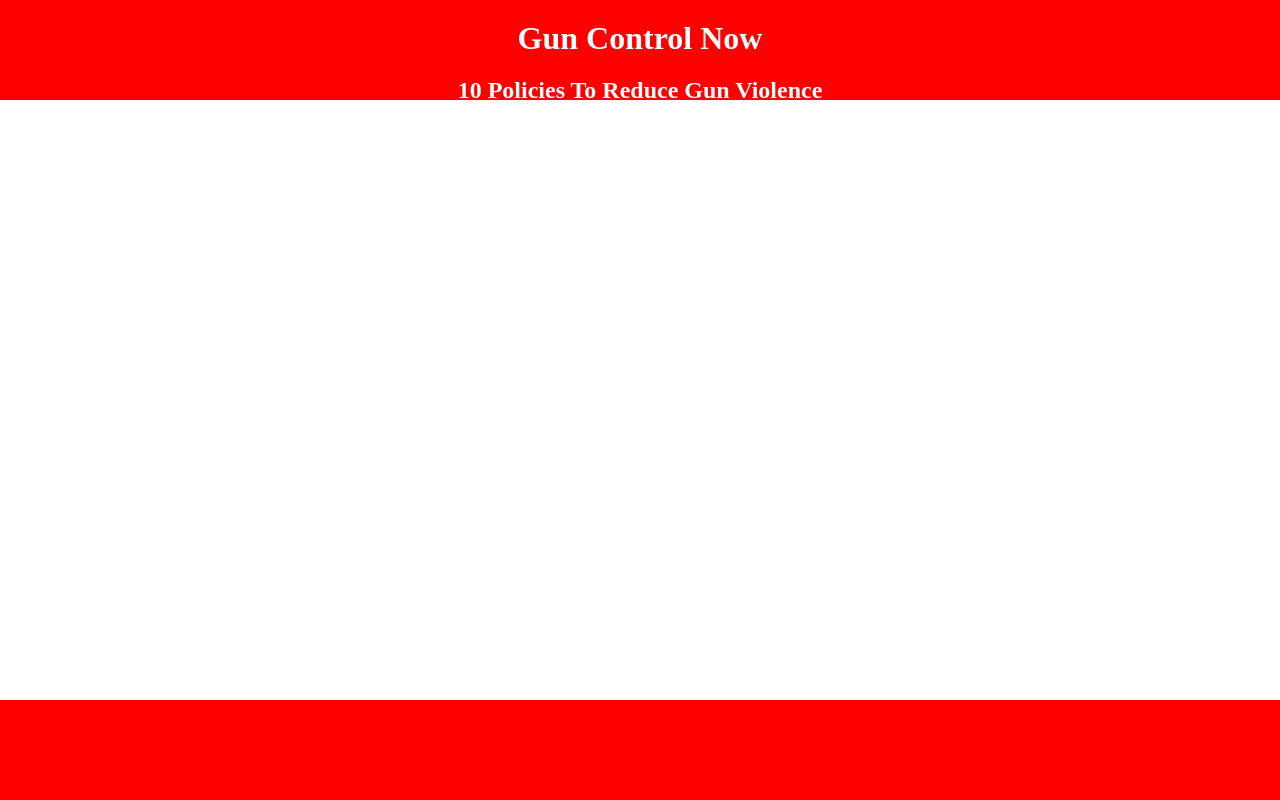
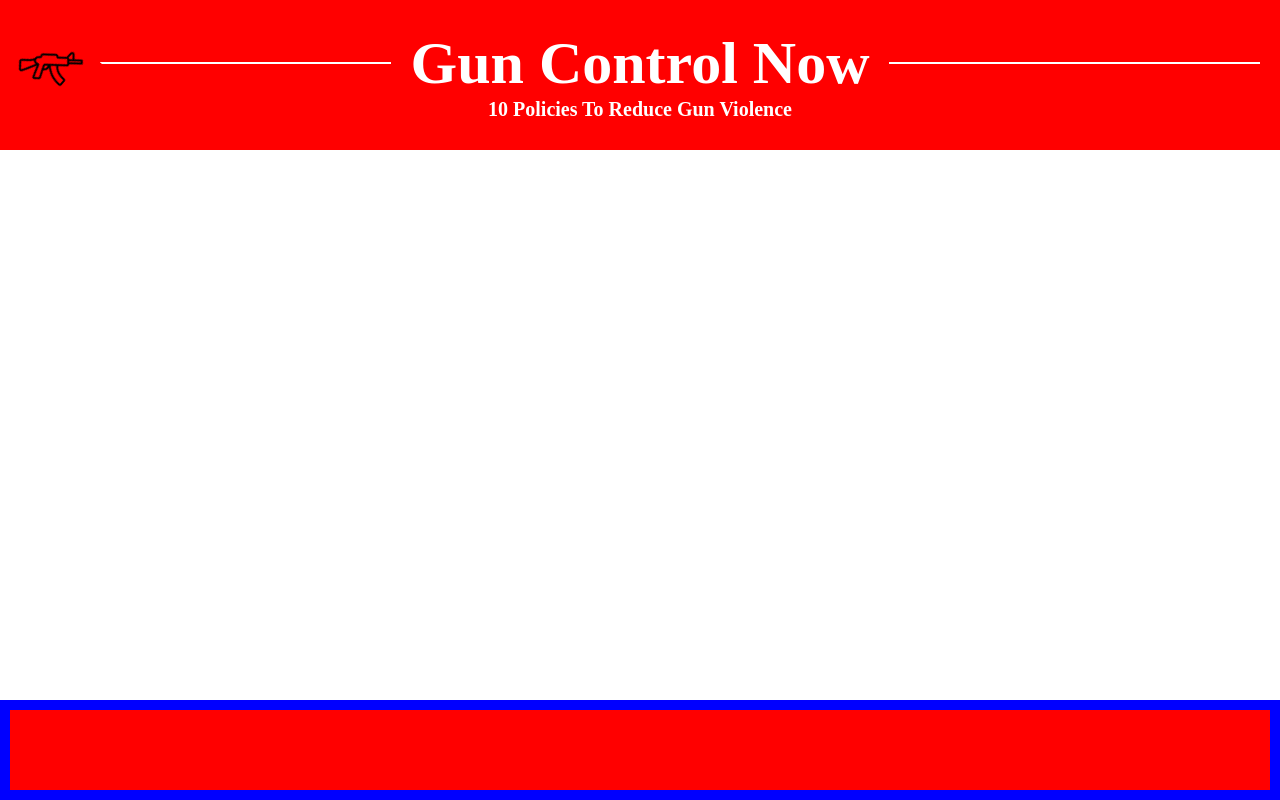
Before and after one commit to Hiccup246/gun-control-policies, a Nuxt app: page / in a window 1280 px wide. Built offline with nearby package versions, Linux system fonts and the light colour scheme.

Commit message:
Half complete header with context overflowing

```diff
--- a/app.vue
+++ b/app.vue
@@ -35,4 +35,8 @@
   body {
     margin: 0;
   }
+
+  * {
+    box-sizing: border-box;
+  }
 </style>
--- a/components/GunControlFooter.vue
+++ b/components/GunControlFooter.vue
@@ -8,5 +8,6 @@
     height: 100px;
     background-color: red;
     width: 100%;
+    border: 10px solid blue;
   }
 </style>
--- a/components/GunControlHeader.vue
+++ b/components/GunControlHeader.vue
@@ -1,26 +1,79 @@
 <template>
   <div class="header">
-    <h1 class="title">Gun Control Now</h1>
-    <h2 class="sub-title">10 Policies To Reduce Gun Violence</h2>
+    <div class="header-content">
+      <div class="title">
+          <img src="~/assets/imgs/rifle.webp" alt="Rifle" class="rifle-image" />
+        <h1 class="title-text">Gun Control Now</h1>
+        <div class="bullet-line"></div>
+      </div>
+      <h2 class="sub-title">10 Policies To Reduce Gun Violence</h2>
+    </div>
   </div>
 </template>
 
 <style scoped>
   .header {
-    height: 100px;
+    height: 150px;
     background-color: red;
     width: 100%;
     color: white;
+    display: flex;
+    flex-direction: column;
+    justify-content: center;
+  }
+
+  .header-content {
+    height:fit-content;
   }
 
   .title {
-    margin: auto auto;
+    width: 100%;
+    position: relative;
+  }
+
+  .title-text {
+    margin: 0 auto;
     width: fit-content;
-    padding: 20px;
+    position: relative;
+    font-size: 60px;
+    z-index: 3;
+    padding: 0 20px;
+    background-color: red;
   }
 
   .sub-title {
-    margin: auto auto;
+    margin: 0 auto;
     width: fit-content;
+    font-size: 20px;
+  }
+
+  .bullet-line {
+    position: absolute;
+    top: 0;
+    left: 0;
+    height: 50%;
+    border-bottom: 2px solid white;
+    width: calc(100% - 40px);
+    margin: 0 20px;
+    z-index: 2;
+  }
+
+  .gun-image {
+    margin-left: 20px;
+    height: 100%;
+    width: 100px;
+    background-color: blue;
+    position: absolute;
+  }
+
+  .rifle-image {
+    transform: rotate(42deg);
+    object-fit: scale-down;
+    z-index: 3;
+    height: 100%;
+    width: 100px;
+    background-color: red;
+    color: white;
+    position: absolute;
   }
 </style>
```
Also changed, not shown: assets/imgs/rifle.webp (added).
